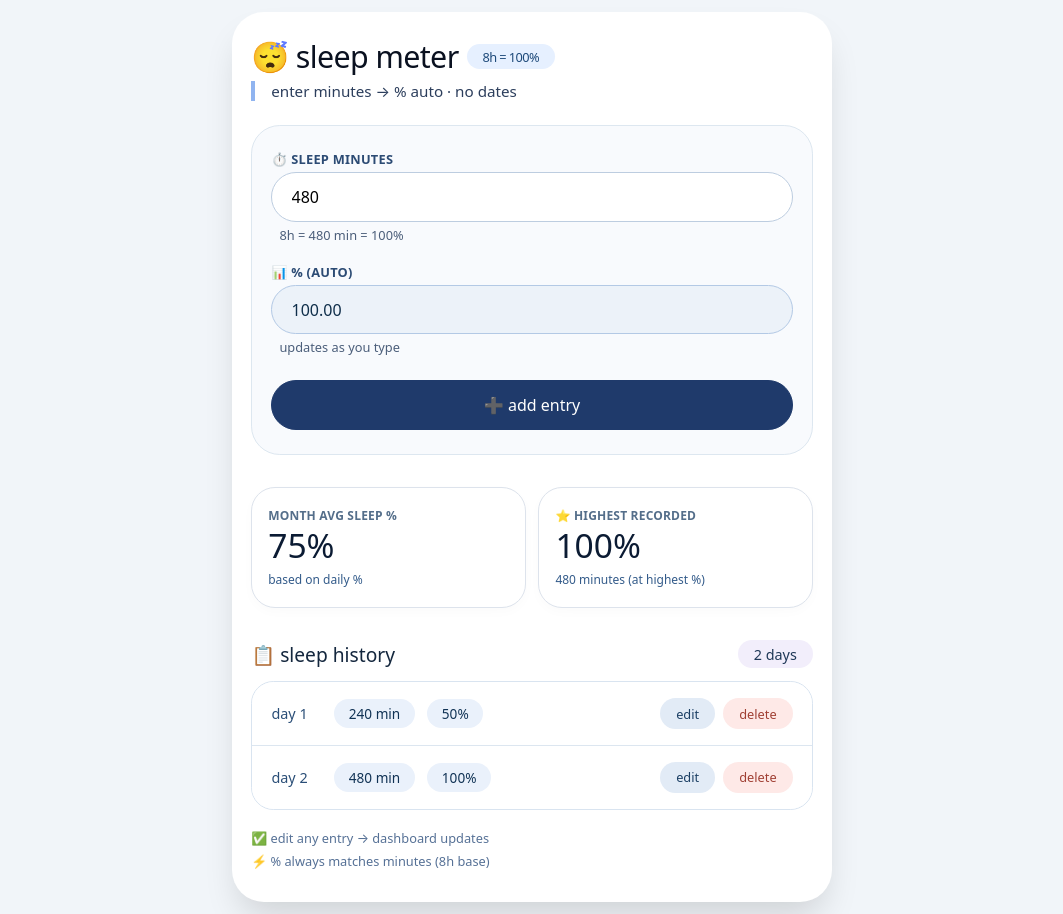
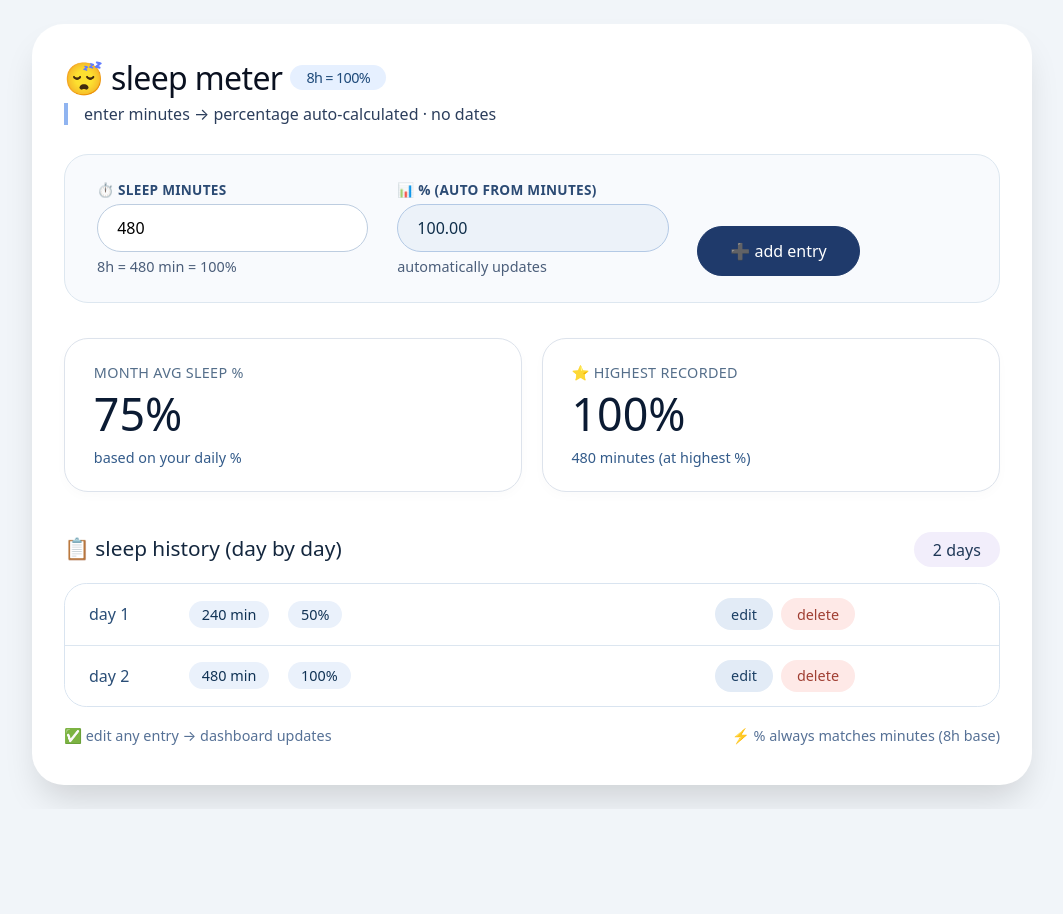
Before and after one commit to mars225millionkm/speel, a plain HTML site: page index.html in a window 1280 px wide. Shown: the whole page, without its empty margins (108-1171 px from the left). After the commit the page ends 809 px from the top, so only its background shows below. Drawn offline with Linux system fonts and the light colour scheme.

Commit message:
Update index.html

```diff
--- a/index.html
+++ b/index.html
@@ -2,12 +2,12 @@
 <html lang="en">
 <head>
     <meta charset="UTF-8">
-    <meta name="viewport" content="width=device-width, initial-scale=1.0, maximum-scale=1.0, user-scalable=yes">
-    <title>sleep·track · mobile fit · 8h goal</title>
+    <meta name="viewport" content="width=device-width, initial-scale=1.0">
+    <title>sleep·track · auto % · 8h goal</title>
     <style>
         * {
             box-sizing: border-box;
-            font-family: system-ui, -apple-system, 'Segoe UI', Roboto, Helvetica, Arial, sans-serif;
+            font-family: system-ui, -apple-system, 'Segoe UI', Roboto, sans-serif;
             margin: 0;
             padding: 0;
         }
@@ -15,33 +15,31 @@
             background: #f1f5f9;
             min-height: 100vh;
             display: flex;
-            align-items: flex-start;
             justify-content: center;
-            padding: 12px;
+            align-items: center;
+            padding: 1.5rem;
         }
         .card {
-            max-width: 600px;
+            max-width: 1000px;
             width: 100%;
             background: white;
-            border-radius: 32px;
+            border-radius: 2rem;
             box-shadow: 0 20px 35px -8px rgba(0,0,0,0.15);
-            padding: 1.5rem 1.2rem 2rem;
-            margin: 0 auto;
+            padding: 2rem 2rem 2.5rem;
         }
         h1 {
-            font-size: 1.9rem;
+            font-size: 2rem;
             font-weight: 500;
             letter-spacing: -0.02em;
             display: flex;
             align-items: center;
-            flex-wrap: wrap;
             gap: 0.5rem;
             color: #0a1120;
             margin-bottom: 0.25rem;
         }
         h1 span {
             background: #e6f0ff;
-            font-size: 0.8rem;
+            font-size: 0.9rem;
             font-weight: 400;
             padding: 0.2rem 1rem;
             border-radius: 40px;
@@ -49,46 +47,44 @@
         }
         .sub {
             color: #2c3e5c;
-            margin-bottom: 1.5rem;
-            font-size: 0.95rem;
+            margin-bottom: 1.8rem;
+            font-size: 1rem;
             border-left: 4px solid #90b4f0;
             padding-left: 1rem;
         }
-        /* entry panel – stacked on mobile */
         .entry-panel {
             background: #f8fafd;
-            border-radius: 1.8rem;
-            padding: 1.5rem 1.2rem;
-            margin-bottom: 2rem;
+            border-radius: 1.5rem;
+            padding: 1.6rem 2rem;
+            margin-bottom: 2.2rem;
             display: flex;
-            flex-direction: column;
-            gap: 1.2rem;
+            flex-wrap: wrap;
+            align-items: flex-end;
+            gap: 1.8rem;
             border: 1px solid #dde7f0;
         }
         .field-group {
             display: flex;
             flex-direction: column;
-            width: 100%;
+            min-width: 180px;
         }
         .field-group label {
-            font-size: 0.8rem;
+            font-size: 0.85rem;
             text-transform: uppercase;
             letter-spacing: 0.02em;
             font-weight: 600;
             color: #2c4b74;
-            margin-bottom: 0.25rem;
+            margin-bottom: 0.3rem;
         }
         .field-group input {
             background: white;
             border: 1px solid #bdcde0;
             border-radius: 60px;
-            padding: 0.8rem 1.2rem;
+            padding: 0.75rem 1.2rem;
             font-size: 1rem;
             width: 100%;
             outline: none;
             transition: 0.15s;
-            -webkit-appearance: none;
-            appearance: none;
         }
         .field-group input:focus {
             border-color: #3e74c0;
@@ -102,16 +98,8 @@
             cursor: default;
         }
         .inline-hint {
-            font-size: 0.8rem;
+            font-size: 0.9rem;
             color: #4b5e7a;
-            margin-top: 0.25rem;
-            padding-left: 0.5rem;
-        }
-        .btn-group {
-            display: flex;
-            flex-wrap: wrap;
-            gap: 0.8rem;
-            align-items: center;
             margin-top: 0.3rem;
         }
         .btn {
@@ -119,7 +107,7 @@
             color: white;
             border: none;
             font-weight: 500;
-            padding: 0.8rem 1.8rem;
+            padding: 0.8rem 2rem;
             border-radius: 60px;
             font-size: 1rem;
             cursor: pointer;
@@ -127,9 +115,7 @@
             border: 1px solid #1f3a6b;
             display: inline-flex;
             align-items: center;
-            justify-content: center;
-            gap: 0.4rem;
-            flex: 1 1 auto;
+            gap: 0.5rem;
             white-space: nowrap;
         }
         .btn-outline {
@@ -137,73 +123,62 @@
             color: #1f3a6b;
             border: 1px solid #a7c0e2;
         }
-        .btn-outline:hover, .btn:hover {
-            opacity: 0.85;
+        .btn-outline:hover {
+            background: #ecf3fc;
+            border-color: #1f3a6b;
         }
-        /* dashboard cards side by side on mobile (still grid, but auto) */
+        .btn:hover {
+            background: #102a50;
+            border-color: #102a50;
+        }
         .dashboard {
             display: grid;
             grid-template-columns: 1fr 1fr;
-            gap: 0.8rem;
-            margin-bottom: 2rem;
+            gap: 1.2rem;
+            margin-bottom: 2.5rem;
         }
         .stat-box {
             background: #ffffff;
             border-radius: 1.5rem;
-            padding: 1.2rem 1rem;
+            padding: 1.5rem 1.8rem;
             box-shadow: 0 4px 12px rgba(0,20,40,0.02);
             border: 1px solid #dde3ec;
         }
         .stat-label {
-            font-size: 0.75rem;
-            font-weight: 600;
+            font-size: 0.9rem;
+            font-weight: 500;
             color: #546e8a;
             text-transform: uppercase;
-            letter-spacing: 0.2px;
-            margin-bottom: 0.2rem;
-            word-break: break-word;
+            letter-spacing: 0.3px;
+            margin-bottom: 0.3rem;
         }
         .stat-value {
-            font-size: 2.1rem;
+            font-size: 2.8rem;
             font-weight: 400;
-            line-height: 1.1;
+            line-height: 1.2;
             color: #0b1b33;
-            word-break: break-word;
         }
         .stat-value small {
-            font-size: 1rem;
+            font-size: 1.2rem;
             font-weight: 300;
             color: #5f7698;
-            margin-left: 0.2rem;
+            margin-left: 0.3rem;
         }
         .stat-note {
             color: #335b8a;
-            font-size: 0.75rem;
-            margin-top: 0.4rem;
-            white-space: nowrap;
-            overflow: hidden;
-            text-overflow: ellipsis;
+            font-size: 0.9rem;
+            margin-top: 0.5rem;
         }
         .history-header {
             display: flex;
             justify-content: space-between;
-            align-items: center;
-            margin: 1rem 0 0.8rem;
-            flex-wrap: wrap;
-            gap: 0.4rem;
+            align-items: baseline;
+            margin: 1.2rem 0 1rem;
         }
         .history-header h3 {
             font-weight: 500;
             color: #14273e;
-            font-size: 1.2rem;
-        }
-        .max-highlight {
-            background: #f2eefb;
-            border-radius: 50px;
-            padding: 0.3rem 1rem;
-            font-weight: 500;
-            font-size: 0.9rem;
-            color: #1f3857;
+            font-size: 1.3rem;
         }
         .history-list {
             background: #f9fcff;
@@ -211,68 +186,60 @@
             border: 1px solid #d9e4f0;
             overflow: hidden;
         }
-        /* mobile friendly history row — stacked info */
         .history-row {
-            display: flex;
-            flex-wrap: wrap;
+            display: grid;
+            grid-template-columns: 100px 1fr 120px 120px;
             align-items: center;
-            justify-content: space-between;
-            padding: 1rem 1.2rem;
+            padding: 0.9rem 1.5rem;
             border-bottom: 1px solid #dce6f0;
             background: white;
-            gap: 0.5rem;
         }
         .history-row:last-child {
             border-bottom: none;
         }
         .history-index {
             color: #2a4e77;
-            font-weight: 500;
-            font-size: 0.9rem;
-            min-width: 55px;
+            font-weight: 450;
         }
         .history-data {
             display: flex;
-            gap: 0.8rem;
+            gap: 1.2rem;
             font-weight: 500;
-            flex-wrap: wrap;
         }
         .history-data span {
             background: #eaf1fb;
-            padding: 0.3rem 0.9rem;
+            padding: 0.25rem 0.8rem;
             border-radius: 30px;
-            font-size: 0.85rem;
+            font-size: 0.9rem;
             color: #113355;
-            white-space: nowrap;
         }
         .history-actions {
             display: flex;
             gap: 0.5rem;
-            margin-left: auto;
+            justify-content: flex-end;
         }
         .edit-btn, .delete-btn {
             background: none;
             border: none;
-            font-size: 0.8rem;
+            font-size: 0.9rem;
             padding: 0.4rem 1rem;
             border-radius: 40px;
             cursor: pointer;
             font-weight: 500;
             transition: 0.1s;
-            white-space: nowrap;
         }
         .edit-btn {
             background: #e2ebf6;
             color: #1b3f64;
         }
-        .edit-btn:active {
+        .edit-btn:hover {
             background: #c7daf2;
         }
         .delete-btn {
             background: #fee9e7;
             color: #a03f33;
         }
-        .delete-btn:active {
+        .delete-btn:hover {
             background: #fccac5;
         }
         .empty-message {
@@ -280,66 +247,51 @@
             text-align: center;
             color: #6d8bb0;
             font-style: italic;
-            font-size: 0.95rem;
         }
         .footer-note {
             margin-top: 1.2rem;
-            font-size: 0.8rem;
+            font-size: 0.9rem;
             color: #567196;
             display: flex;
-            flex-direction: column;
-            align-items: flex-start;
-            gap: 0.3rem;
+            justify-content: space-between;
+            align-items: center;
         }
-        @media (max-width: 420px) {
-            .history-row {
-                flex-direction: column;
-                align-items: flex-start;
-            }
-            .history-actions {
-                margin-left: 0;
-                width: 100%;
-                justify-content: flex-start;
-            }
-            .stat-value {
-                font-size: 1.8rem;
-            }
-            .btn {
-                padding: 0.7rem 1rem;
-                font-size: 0.95rem;
-            }
+        .max-highlight {
+            background: #f2eefb;
+            border-radius: 50px;
+            padding: 0.4rem 1.2rem;
+            font-weight: 500;
+            color: #1f3857;
         }
     </style>
 </head>
 <body>
 <div class="card">
     <h1>😴 sleep meter <span>8h = 100%</span></h1>
-    <div class="sub">enter minutes → % auto · no dates</div>
+    <div class="sub">enter minutes → percentage auto‑calculated · no dates</div>
 
-    <!-- ENTRY FORM (mobile stacked, auto %) -->
+    <!-- ENTRY FORM (ADD / UPDATE) with auto % -->
     <div class="entry-panel" id="entryPanel">
         <div class="field-group">
             <label>⏱️ sleep minutes</label>
-            <input type="number" id="minutesInput" placeholder="e.g. 420" min="0" step="1" value="480" inputmode="numeric">
+            <input type="number" id="minutesInput" placeholder="e.g. 420" min="0" step="1" value="480">
             <div class="inline-hint">8h = 480 min = 100%</div>
         </div>
         <div class="field-group">
-            <label>📊 % (auto)</label>
-            <input type="number" id="percentInput" readonly step="any" value="100.00">
-            <div class="inline-hint">updates as you type</div>
+            <label>📊 % (auto from minutes)</label>
+            <input type="number" id="percentInput" readonly step="any" value="100">
+            <div class="inline-hint">automatically updates</div>
         </div>
-        <div class="btn-group">
-            <button class="btn" id="addBtn">➕ add entry</button>
-            <button class="btn-outline btn" id="cancelEdit" style="display: none;">✖ cancel</button>
-        </div>
+        <button class="btn" id="addBtn">➕ add entry</button>
+        <button class="btn-outline btn" id="cancelEdit" style="display: none;">✖ cancel edit</button>
     </div>
 
-    <!-- DASHBOARD (exactly as described: avg, highest + minutes) -->
+    <!-- DASHBOARD (only requested stats) -->
     <div class="dashboard">
         <div class="stat-box">
             <div class="stat-label">month avg sleep %</div>
             <div class="stat-value" id="avgPercent">—<small>%</small></div>
-            <div class="stat-note">based on daily %</div>
+            <div class="stat-note">based on your daily %</div>
         </div>
         <div class="stat-box">
             <div class="stat-label">⭐ highest recorded</div>
@@ -348,13 +300,14 @@
         </div>
     </div>
 
-    <!-- HISTORY (day by day, fully editable) -->
+    <!-- HISTORY (editable list) -->
     <div class="history-header">
-        <h3>📋 sleep history</h3>
-        <span class="max-highlight" id="totalEntries">2 days</span>
+        <h3>📋 sleep history (day by day)</h3>
+        <span class="max-highlight" id="totalEntries">0 days</span>
     </div>
     <div id="historyContainer" class="history-list">
-        <!-- filled by js -->
+        <!-- dynamic rows -->
+        <div class="empty-message">no entries yet – add your first sleep</div>
     </div>
 
     <div class="footer-note">
@@ -365,12 +318,16 @@
 
 <script>
     (function() {
+        // reference: 8 hours = 480 minutes = 100%
         const IDEAL_MINUTES = 480;
 
+        // ----- store entries as array of objects { minutes: number, percent: number } -----
         let sleepEntries = [];
-        let editIndex = null;
 
-        // DOM
+        // ----- edit state -----
+        let editIndex = null;          // index of entry being edited, null = add mode
+
+        // ----- DOM elements -----
         const minutesInput = document.getElementById('minutesInput');
         const percentInput = document.getElementById('percentInput');
         const addBtn = document.getElementById('addBtn');
@@ -381,17 +338,22 @@
         const highestHoursSpan = document.getElementById('highestHours');
         const totalEntriesSpan = document.getElementById('totalEntries');
 
-        // auto-update percent when minutes change
+        // ----- auto-update percent field when minutes change -----
         function updatePercentFromMinutes() {
             const mins = parseFloat(minutesInput.value);
             if (!isNaN(mins) && mins >= 0) {
-                const computed = (mins / IDEAL_MINUTES) * 100;
-                percentInput.value = computed.toFixed(2);
+                // percent = (minutes / 480) * 100
+                const computedPercent = (mins / IDEAL_MINUTES) * 100;
+                percentInput.value = computedPercent.toFixed(2);  // keep 2 decimals for precision
             } else {
-                percentInput.value = '';
+                percentInput.value = '';  // empty if invalid
             }
         }
+
+        // listen to input events on minutes field
         minutesInput.addEventListener('input', updatePercentFromMinutes);
+
+        // also when field loses focus, ensure it's correct (if someone typed negative, adjust)
         minutesInput.addEventListener('blur', function() {
             let mins = parseFloat(minutesInput.value);
             if (isNaN(mins) || mins < 0) {
@@ -400,10 +362,11 @@
             }
         });
 
-        // localStorage
+        // ----- helper: update dashboard & history & store -----
         function saveToLocal() {
             localStorage.setItem('sleepEntries', JSON.stringify(sleepEntries));
         }
+
         function loadFromLocal() {
             const stored = localStorage.getItem('sleepEntries');
             if (stored) {
@@ -413,7 +376,7 @@
                     sleepEntries = [];
                 }
             } else {
-                // demo entries exactly as in your screenshot description
+                // demo entries: 240 min → 50%, 480 min → 100%
                 sleepEntries = [
                     { minutes: 240, percent: 50.00 },
                     { minutes: 480, percent: 100.00 },
@@ -421,7 +384,7 @@
             }
         }
 
-        // render history (mobile friendly)
+        // ----- render history rows based on sleepEntries array -----
         function renderHistory() {
             if (sleepEntries.length === 0) {
                 historyContainer.innerHTML = `<div class="empty-message">no entries yet – add your first sleep</div>`;
@@ -432,6 +395,7 @@
             sleepEntries.forEach((entry, idx) => {
                 const mins = entry.minutes;
                 const perc = entry.percent;
+                // round percent for display (1 decimal max, but keep clean)
                 const percDisplay = Number(perc).toFixed(1).replace(/\.0$/, '');
                 const minsDisplay = mins + ' min';
 
@@ -446,11 +410,13 @@
                             <button class="edit-btn" data-index="${idx}">edit</button>
                             <button class="delete-btn" data-index="${idx}">delete</button>
                         </div>
+                        <div></div>
                     </div>
                 `;
             });
             historyContainer.innerHTML = html;
 
+            // attach event listeners to edit/delete buttons
             document.querySelectorAll('.edit-btn').forEach(btn => {
                 btn.addEventListener('click', (e) => {
                     const idx = e.target.getAttribute('data-index');
@@ -465,7 +431,7 @@
             });
         }
 
-        // update dashboard
+        // ----- update dashboard: avg, highest, and highest minutes -----
         function updateStats() {
             const n = sleepEntries.length;
             if (n === 0) {
@@ -476,6 +442,7 @@
                 return;
             }
 
+            // average of percents (as described: 50 + 100 = 150, 150/2 = 75)
             let sumPerc = 0;
             let maxPerc = -Infinity;
             let maxMinutes = 0;
@@ -485,72 +452,86 @@
                 sumPerc += p;
                 if (p > maxPerc) {
                     maxPerc = p;
-                    maxMinutes = entry.minutes;
+                    maxMinutes = entry.minutes;   // minutes of highest percentage entry
                 }
             });
 
             const avg = sumPerc / n;
+            // format avg with 1 decimal if needed
             avgPercentSpan.innerText = avg.toFixed(1).replace(/\.0$/, '') + '%';
+
             highestPercentSpan.innerText = maxPerc.toFixed(1).replace(/\.0$/, '') + '%';
             highestHoursSpan.innerText = maxMinutes + ' minutes (at highest %)';
+
             totalEntriesSpan.innerText = n + (n === 1 ? ' day' : ' days');
         }
 
-        // add / update entry
+        // ----- add new entry (from input fields) -----
         function addEntry() {
             const mins = parseFloat(minutesInput.value);
+            // percent comes from the auto field (readonly, but we still read it)
             const perc = parseFloat(percentInput.value);
 
+            // validation: minutes must be valid non-negative, percent must be valid number
             if (isNaN(mins) || mins < 0 || isNaN(perc) || perc < 0) {
-                alert('please enter valid minutes (>=0)');
+                alert('❌ please enter valid minutes (>=0). percentage will auto-calculate.');
                 return;
             }
 
             const newEntry = { minutes: mins, percent: perc };
 
             if (editIndex !== null) {
+                // update existing entry
                 sleepEntries[editIndex] = newEntry;
                 editIndex = null;
                 addBtn.innerText = '➕ add entry';
                 cancelEditBtn.style.display = 'none';
             } else {
+                // add new
                 sleepEntries.push(newEntry);
             }
 
+            // save, re-render, update dashboard, and reset fields
             saveToLocal();
             renderHistory();
             updateStats();
 
-            // reset to default 480
+            // reset minutes to default (480) → triggers auto percent update
             minutesInput.value = '480';
-            updatePercentFromMinutes();
+            updatePercentFromMinutes();   // explicitly set percent to 100
         }
 
+        // ----- start editing an entry (populate form, change button) -----
         function startEdit(index) {
             if (index < 0 || index >= sleepEntries.length) return;
             const entry = sleepEntries[index];
             minutesInput.value = entry.minutes;
-            updatePercentFromMinutes();   // percent auto-sync
+            // manually trigger percent update (though minutes changed, but call to be safe)
+            updatePercentFromMinutes();   // percent field will be set based on minutes
             editIndex = index;
             addBtn.innerText = '✏️ update entry';
             cancelEditBtn.style.display = 'inline-block';
         }
 
+        // ----- cancel editing -----
         function cancelEdit() {
             editIndex = null;
             minutesInput.value = '480';
-            updatePercentFromMinutes();
+            updatePercentFromMinutes();   // resets percent to 100
             addBtn.innerText = '➕ add entry';
             cancelEditBtn.style.display = 'none';
         }
 
+        // ----- delete entry -----
         function deleteEntry(index) {
             if (index < 0 || index >= sleepEntries.length) return;
             sleepEntries.splice(index, 1);
 
+            // if we were editing that deleted entry, cancel edit mode
             if (editIndex === index) {
                 cancelEdit();
             } else if (editIndex !== null && editIndex > index) {
+                // shifting indices: decrement editIndex if it's after deleted
                 editIndex -= 1;
             }
 
@@ -558,19 +539,31 @@
             renderHistory();
             updateStats();
 
+            // if no entries remain and we were in edit mode, already canceled
             if (sleepEntries.length === 0 && editIndex !== null) cancelEdit();
         }
 
-        // init
+        // ----- initial load and render -----
         loadFromLocal();
         renderHistory();
         updateStats();
+        // ensure percent field is correct for initial default minutes (480)
         updatePercentFromMinutes();
 
+        // ----- event listeners -----
         addBtn.addEventListener('click', addEntry);
-        cancelEditBtn.addEventListener('click', cancelEdit);
 
-        window.addEventListener('beforeunload', saveToLocal);
+        cancelEditBtn.addEventListener('click', () => {
+            cancelEdit();
+        });
+
+        // preserve state on window unload
+        window.addEventListener('beforeunload', function() {
+            saveToLocal();
+        });
+
+        // when editing, we keep auto percent; no manual percent needed
+        // delete/edit already handled
     })();
 </script>
 </body>
```
